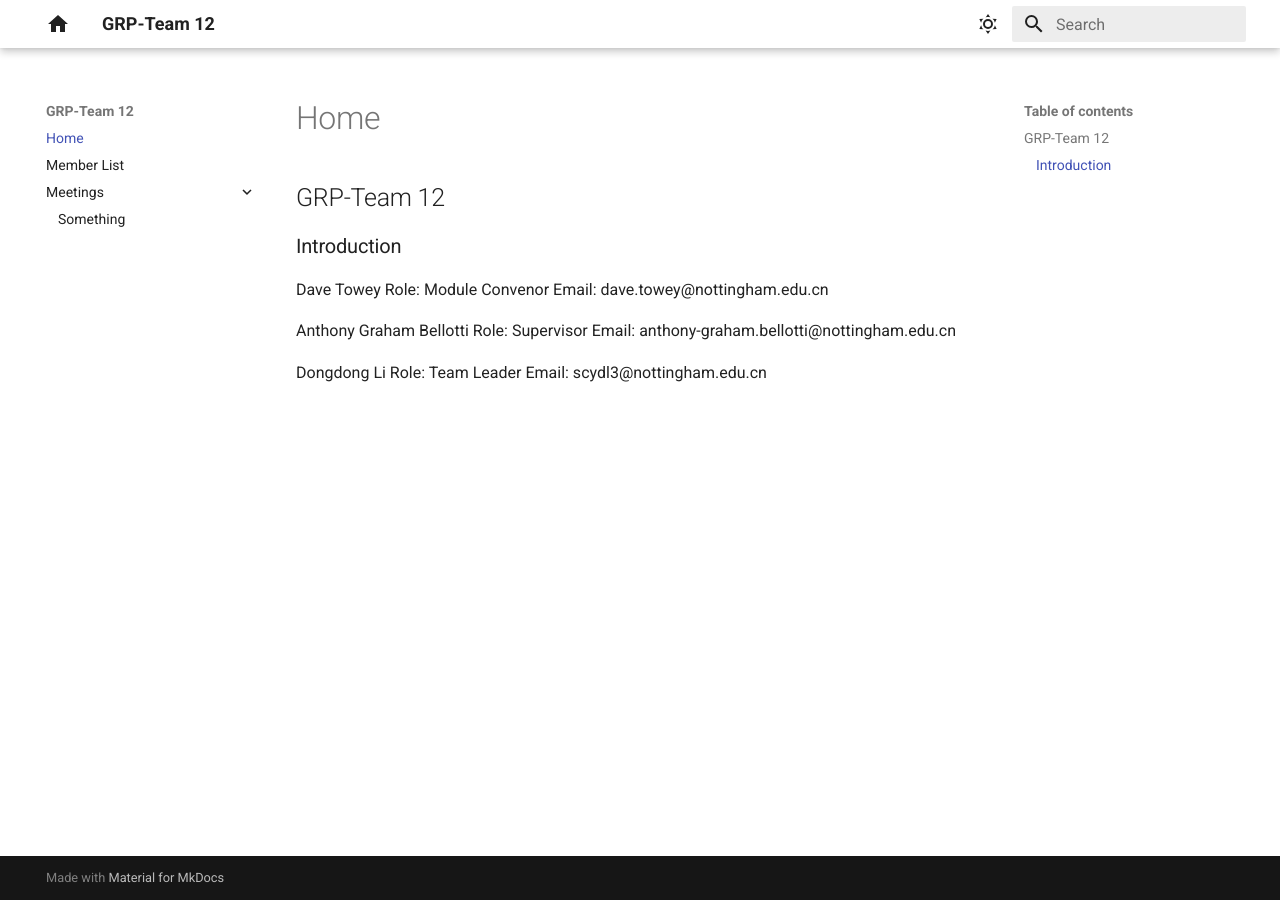
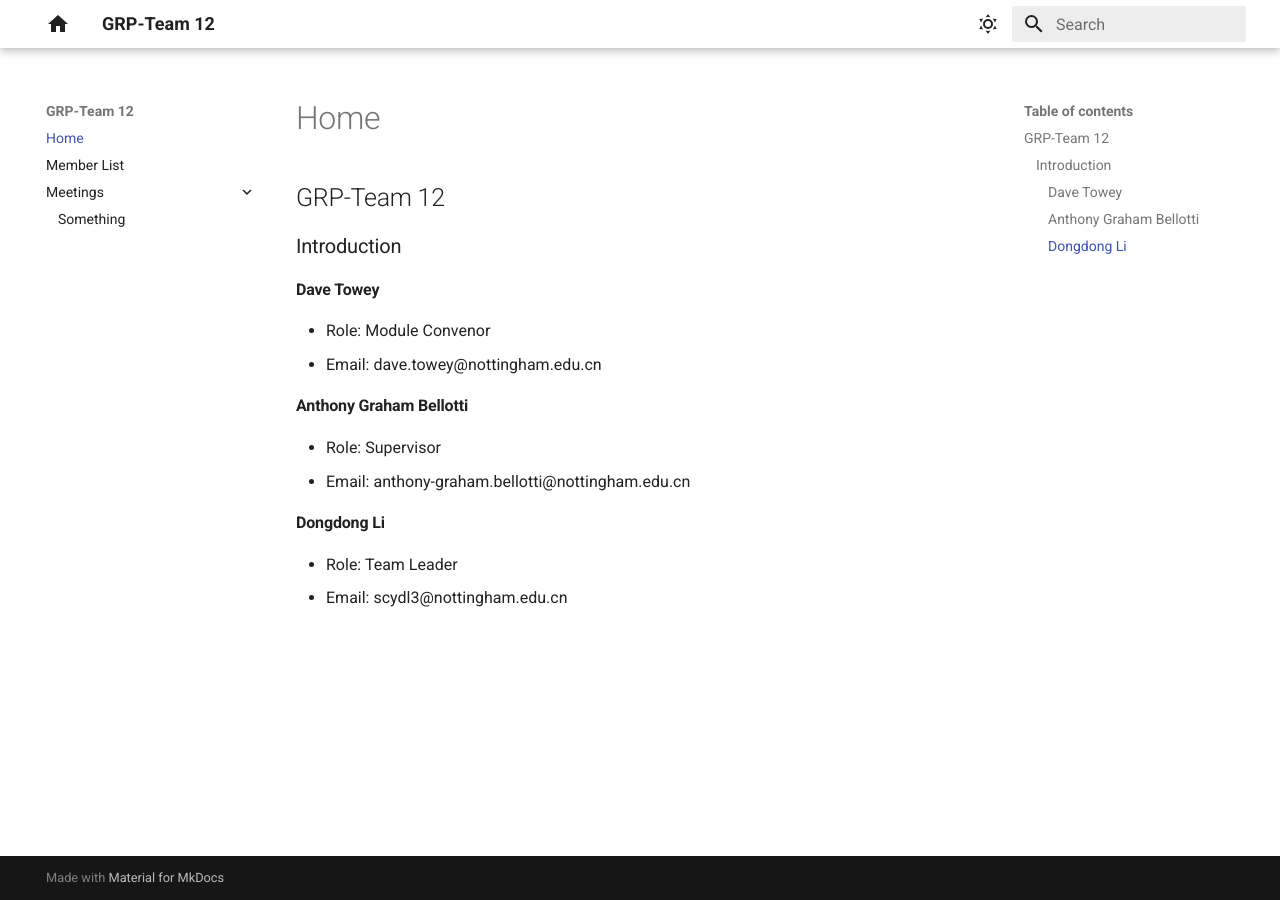
Before and after one commit to pxy041125/grpteam12.github.io, an MkDocs documentation site: the page built from docs/index.md, in a window 1280 px wide. Built offline with MkDocs 1.6.1 and Material for MkDocs 9.7.7, drawn with Linux system fonts in a browser that asks for light colours.

Commit message:
Update index.md

```diff
--- a/docs/index.md
+++ b/docs/index.md
@@ -2,14 +2,14 @@
 
 ### Introduction
 
-Dave Towey
-Role: Module Convenor
-Email: dave.towey@nottingham.edu.cn
+#### Dave Towey
+- Role: Module Convenor
+- Email: dave.towey@nottingham.edu.cn
 
-Anthony Graham Bellotti
-Role: Supervisor
-Email: anthony-graham.bellotti@nottingham.edu.cn
+#### Anthony Graham Bellotti
+- Role: Supervisor
+- Email: anthony-graham.bellotti@nottingham.edu.cn
 
-Dongdong Li
-Role: Team Leader
-Email: scydl3@nottingham.edu.cn
+#### Dongdong Li
+- Role: Team Leader
+- Email: scydl3@nottingham.edu.cn
```
